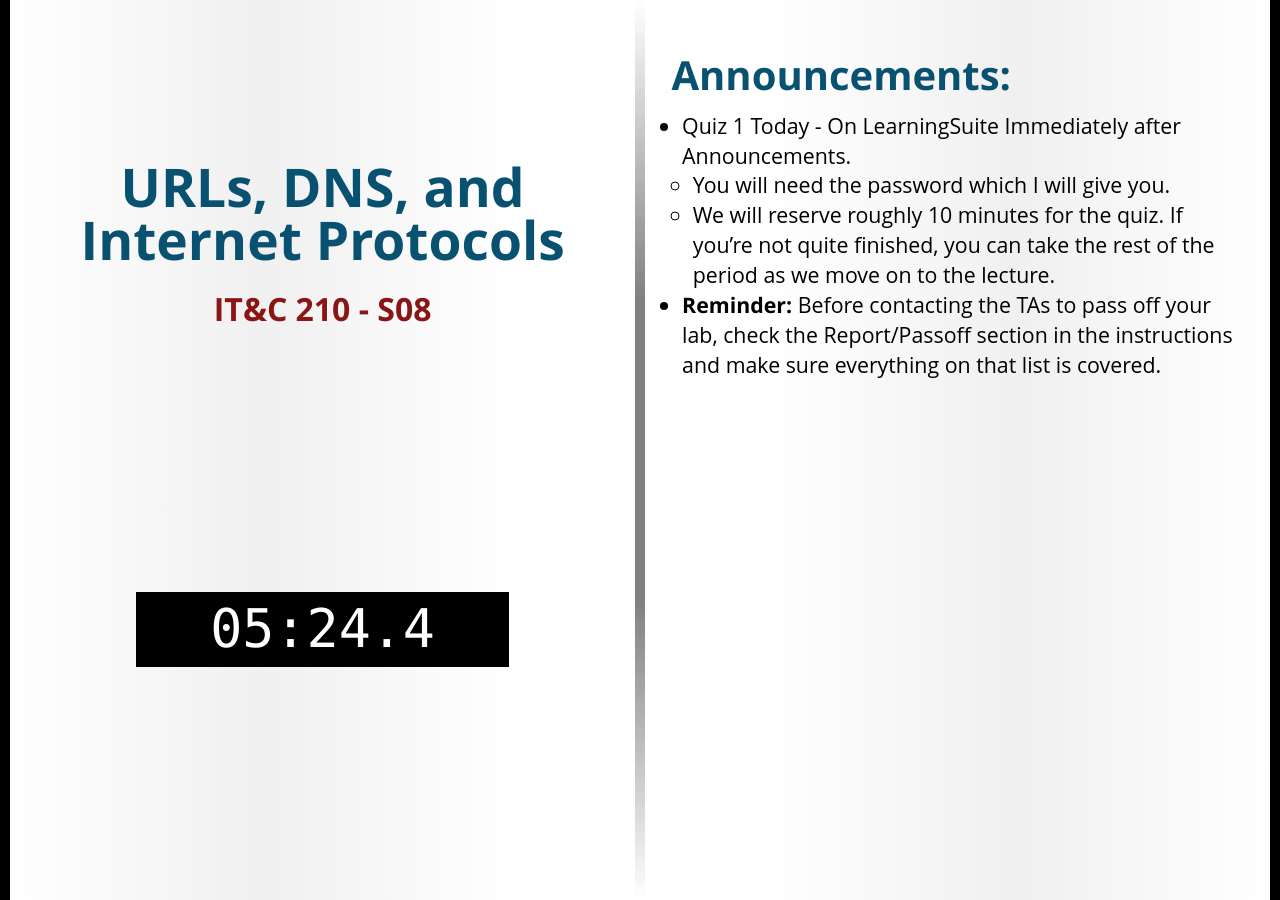
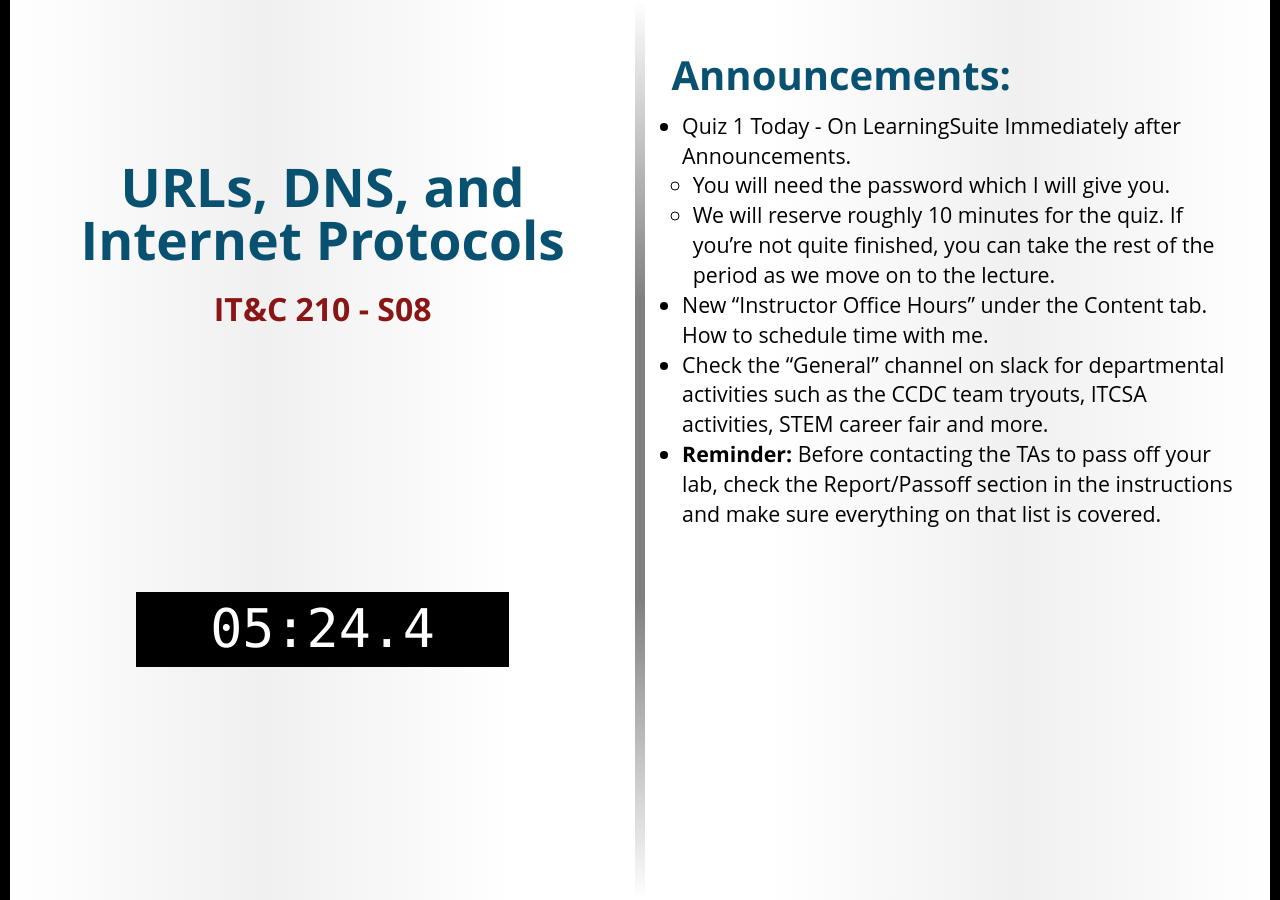
Before and after one commit to BYU-ITC-210/BYU-ITC-210.github.io, a Jekyll site: the page built from _welcome/S08.md, in a window 1280 px wide. Built offline with Jekyll 4.4.1, drawn with Linux system fonts in a browser that asks for light colours; some web fonts are replaced.

Commit message:
More S08 Announcements

```diff
--- a/_welcome/S08.md
+++ b/_welcome/S08.md
@@ -6,4 +6,6 @@ quiz: bombe
 * Quiz 1 Today - On LearningSuite Immediately after Announcements.
     * You will need the password which I will give you.
     * We will reserve roughly 10 minutes for the quiz. If you're not quite finished, you can take the rest of the period as we move on to the lecture.
+* New "Instructor Office Hours" under the Content tab. How to schedule time with me.
+* Check the "General" channel on slack for departmental activities such as the CCDC team tryouts, ITCSA activities, STEM career fair and more.
 * **Reminder:** Before contacting the TAs to pass off your lab, check the Report/Passoff section in the instructions and make sure everything on that list is covered.
```
